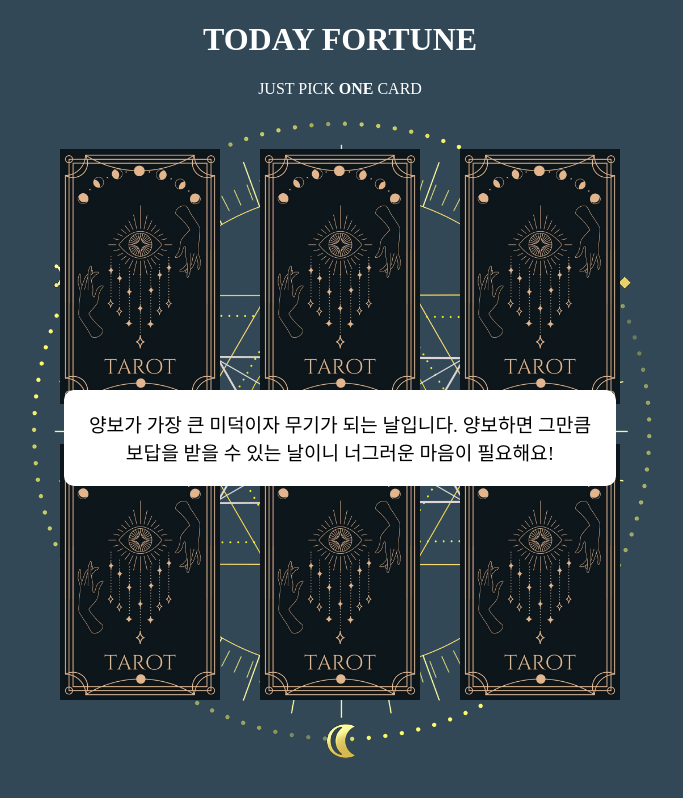
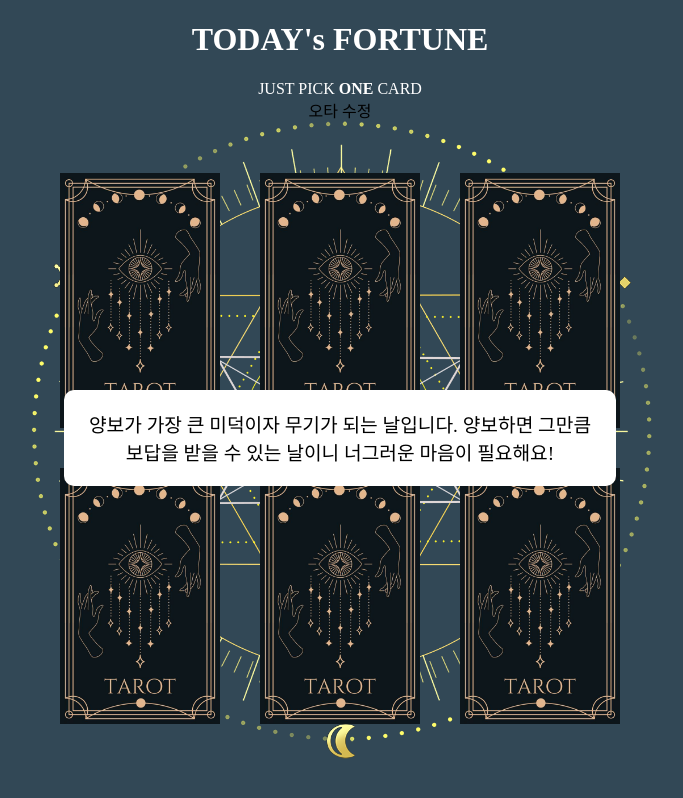
Before and after one commit to MiMing-00/myVanillaJSProject, a plain HTML site: page index.html in a window 1280 px wide. Both pictures are taken after a click on the picture 440 px from the left and 276 px from the top of the page. Shown: the whole page, without its empty margins (300-983 px from the left). Drawn offline with Linux system fonts and the light colour scheme.

Commit message:
[forturn] fix typo and reset style.display

```diff
--- a/index.html
+++ b/index.html
@@ -10,9 +10,9 @@
   <div class="container">
     <!-- 헤더 -->
     <div class="header-text">
-      <h1>TODAY FORTUNE</h1>
+      <h1>TODAY's FORTUNE</h1>
       <div>JUST PICK <span class="header-sub-text">ONE</span> CARD</div>
-    </div>
+    </div> 오타 수정
 
     <!-- 이미지 카드 -->
     <div class="image-container">
--- a/script.js
+++ b/script.js
@@ -12,11 +12,13 @@ function handleCardClick() {
   let result = document.querySelector('.result');
   let fortuneLoading = document.querySelector('.tarot-loading');
 
+  // reset
+  result.style.display = 'none';
   fortuneLoading.classList.add('rotate');
 
   setTimeout(() => {
     result.textContent = randomFortune;
-    fortuneLoading.style.display = 'none';
+    fortuneLoading.classList.remove('rotate');
     result.style.display = 'block';
   }, 2000);
 }
```
